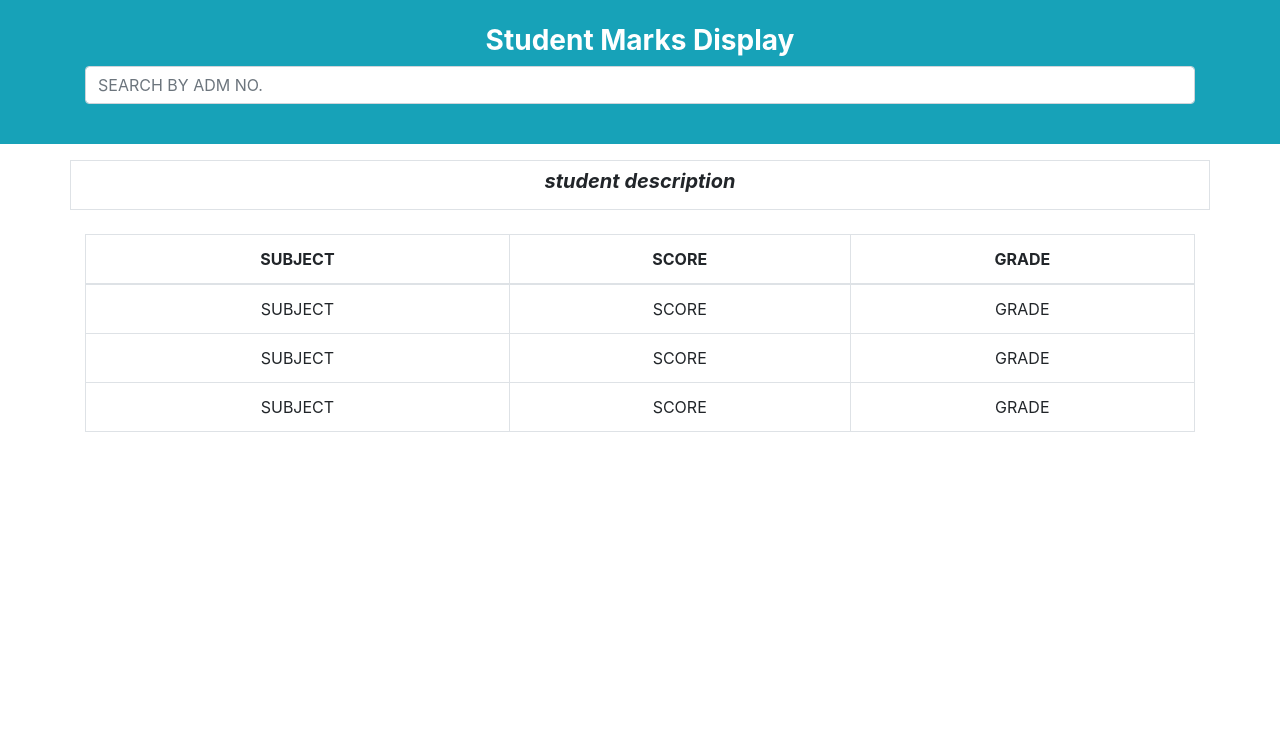
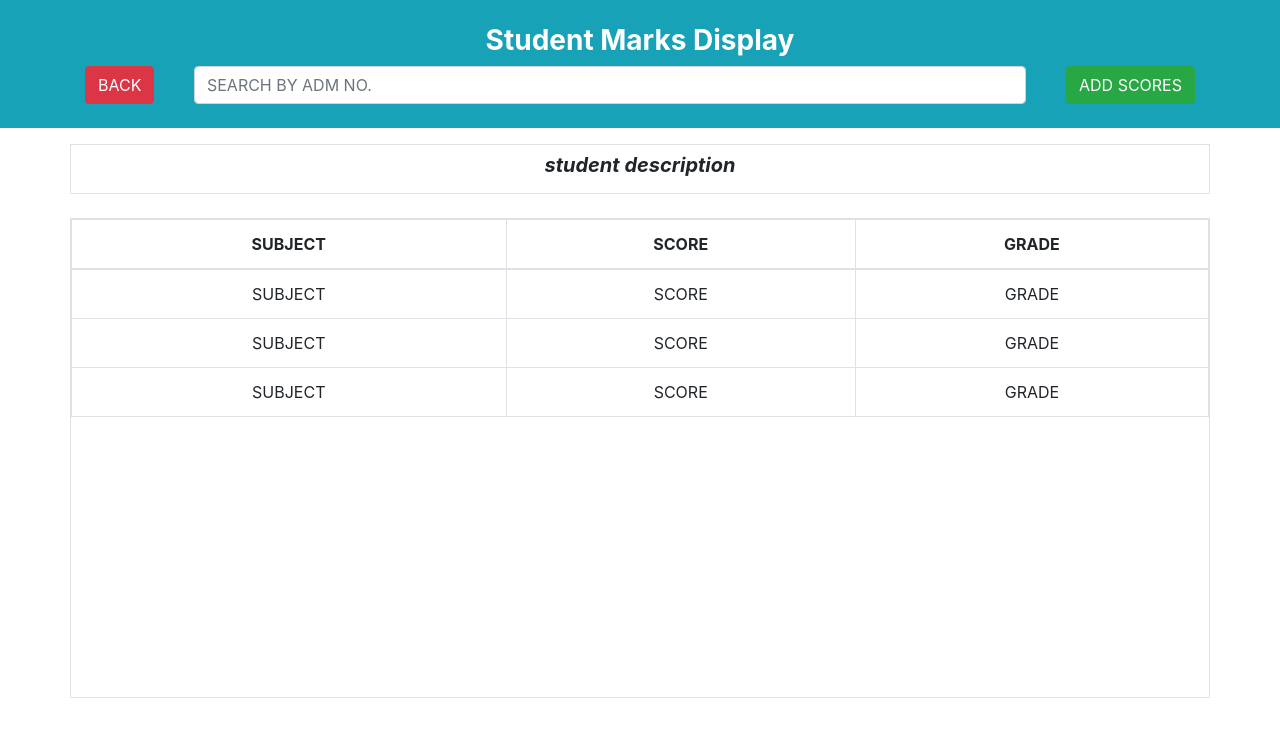
Before and after one commit to blackhammer2000/students-grader, a plain HTML site: page students_marks_display/marks_display.html in a window 1280 px wide. Drawn offline with Linux system fonts and the light colour scheme.

Commit message:
still working on the display page, so far so good...

```diff
--- a/students_marks_display/marks_display.css
+++ b/students_marks_display/marks_display.css
@@ -0,0 +1,12 @@
+body {
+  display: flex;
+  flex-direction: column;
+  align-items: center;
+  justify-content: flex-start;
+  min-height: 100vh;
+}
+
+.table-container {
+  height: 60vh;
+  overflow-y: scroll;
+}
--- a/students_marks_display/marks_display.html
+++ b/students_marks_display/marks_display.html
@@ -14,12 +14,20 @@
       <div class="conatiner-fluid text-center">
         <h3 class="font-weight-bolder">Student Marks Display</h3>
       </div>
-      <div class="container form-group">
-        <input
-          type="text"
-          class="form-control"
-          placeholder="SEARCH BY ADM NO."
-        />
+      <div class="container d-md-flex justify-content-between">
+        <div class="back-button">
+          <button class="btn btn-danger">BACK</button>
+        </div>
+        <div class="search-bar w-75">
+          <input
+            type="text"
+            class="form-control"
+            placeholder="SEARCH BY ADM NO."
+          />
+        </div>
+        <div class="add-marks-button">
+          <button class="btn btn-success">ADD SCORES</button>
+        </div>
       </div>
     </div>
     <div class="container text-center border mt-3 py-2 font-italic">
@@ -27,7 +35,7 @@
         student description
       </h5>
     </div>
-    <div class="container mt-4">
+    <div class="table-container container mt-4 p-0 border">
       <table class="table table-bordered text-center">
         <thead>
           <th>SUBJECT</th>
```
